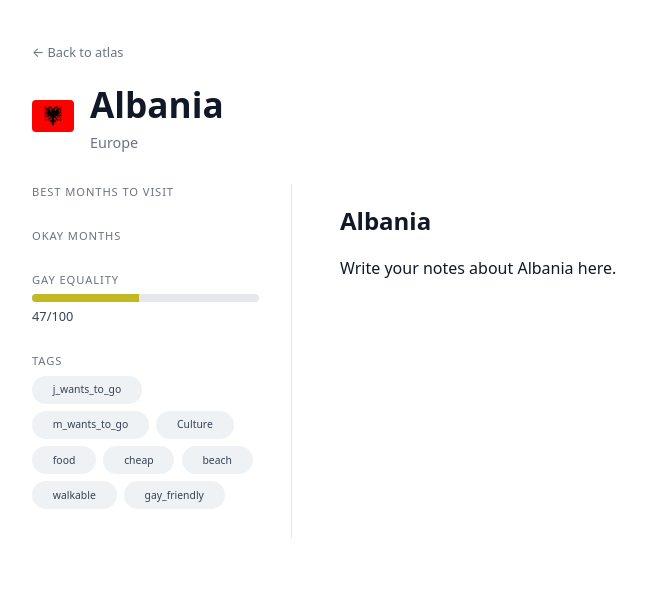
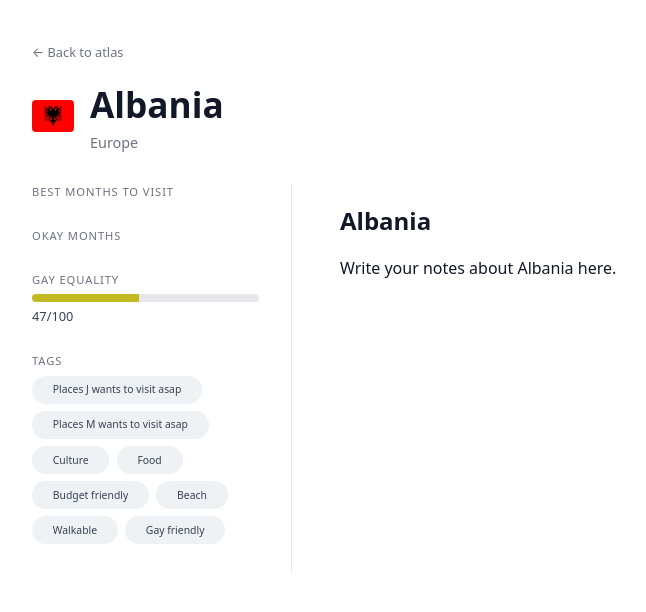
Before and after one commit to Joshua-kea/Travel, a Jekyll site: the page built from _countries/albania.md, in a window 1280 px wide. Shown: the top 612 px of the page, without its empty margins (58-704 px from the left). Built offline with Jekyll 4.4.1, drawn with Linux system fonts in a browser that asks for light colours.

Commit message:
tag chips

```diff
--- a/_layouts/country.html
+++ b/_layouts/country.html
@@ -154,8 +154,10 @@
                     {% assign label = tag %}
                     {% for pair in tag_labels %}
                     {% assign kv = pair | split: ":" %}
-                    {% if kv[0] == tag %}
-                    {% assign label = kv[1] %}
+                    {% assign key = kv[0] | strip %}
+                    {% assign value = kv[1] | strip %}
+                    {% if key == tag %}
+                    {% assign label = value %}
                     {% endif %}
                     {% endfor %}
 
```
